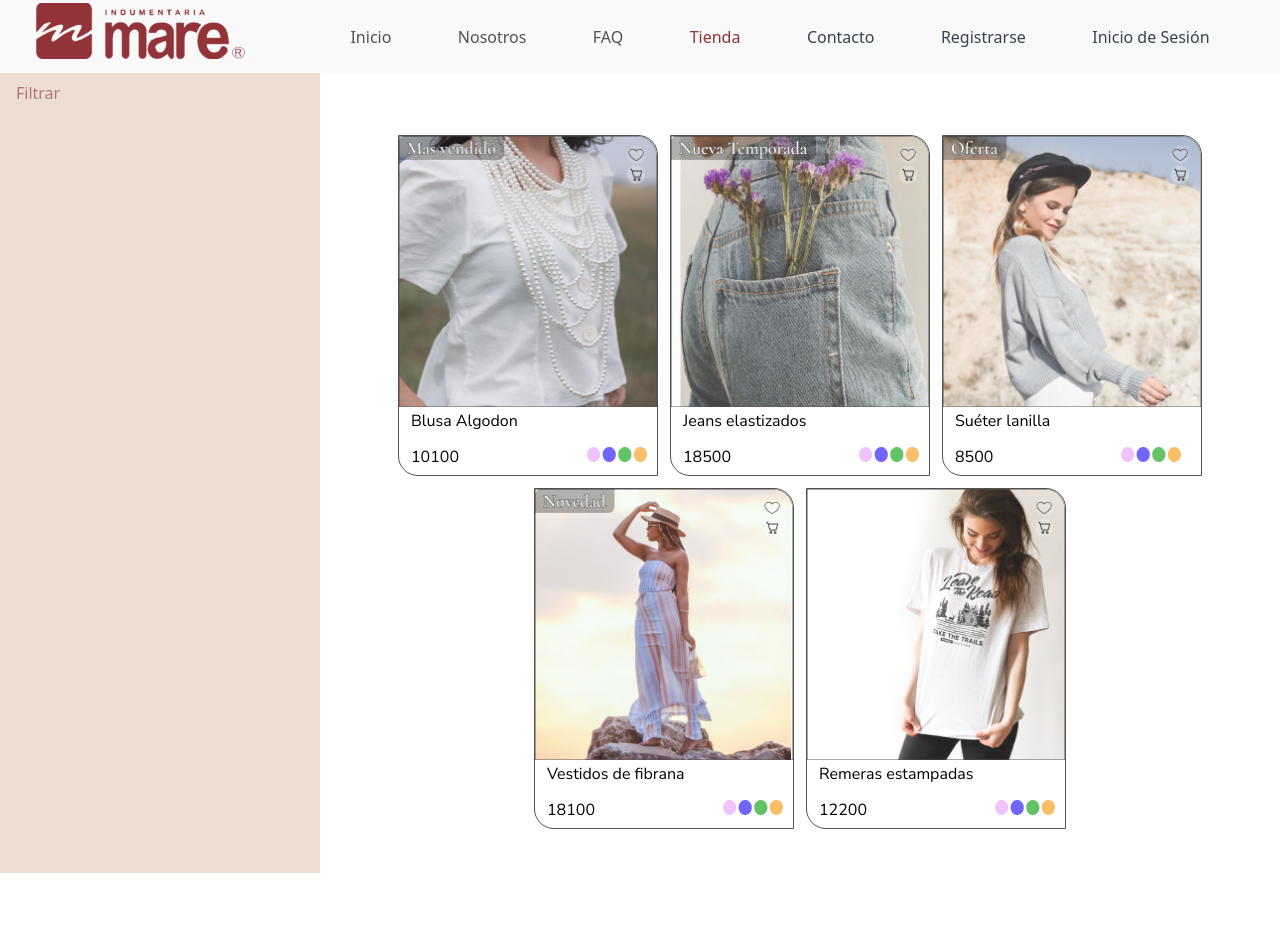
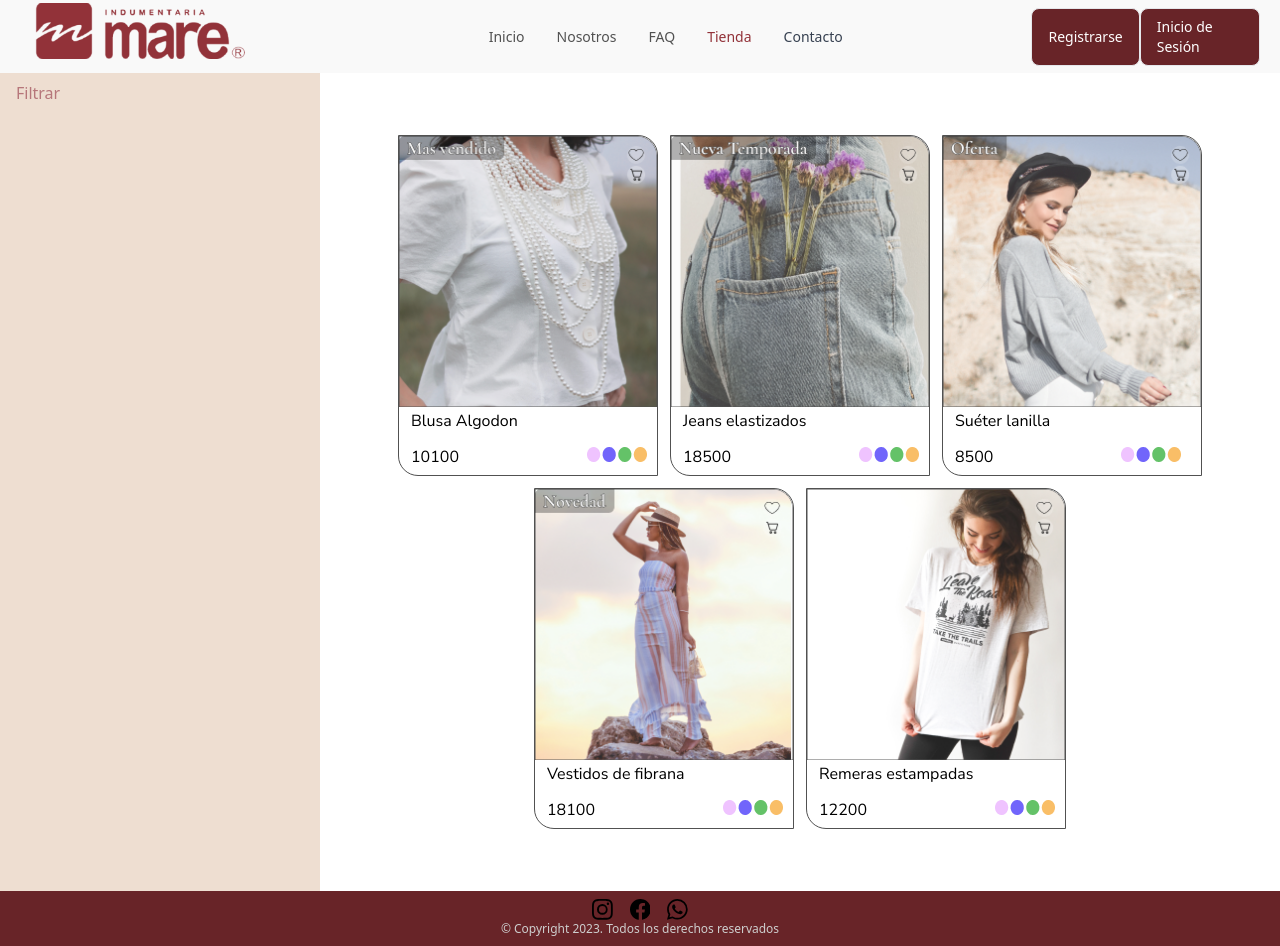
Before and after one commit to No-Country/c-14-31-n-java-react, a React (Vite) app in the folder client/: page /store in a window 1280 px wide. Before the commit the page ends 891 px from the top, so only its background shows below. Built offline with nearby package versions, Linux system fonts and the light colour scheme.

Commit message:
feat: Change in Head and Store Components

```diff
--- a/client/src/components/header/Header.jsx
+++ b/client/src/components/header/Header.jsx
@@ -58,11 +58,12 @@ const Header = () => {
       <nav
         className={`w-3/4 absolute top-[4.5625rem] transition-all duration-500 ease-in-out z-50  bg-neutral-50 ${
           toggleMenu ? "left-0" : "-left-full"
-        } lg:left-0 lg:w-3/4 lg:h-[4.5625rem] lg:top-0 lg:relative lg:flex lg:items-center`}>
-        <ul className="space-y-1 lg:space-y-0 lg:flex lg:w-full lg:justify-evenly">
+        } lg:left-0 lg:w-3/4 lg:h-[4.5625rem] lg:top-0 lg:relative lg:flex lg:items-center lg:text-sm`}>
+        <ul className="space-y-1 lg:space-y-0 lg:flex lg:w-full xl:justify-between ">
+          <div className="lg:w-3/5 lg:flex lg:justify-center xl:w-4/5">
             <Link
               to={"/"}
-            className="flex items-center gap-2 lg:gap-x-1 rounded-lg px-4 py-2 text-neutral-900">
+              className="flex items-center gap-2 lg:gap-x-1 rounded-lg px-4 py-2 text-neutral-900 ">
               <span className="font-medium"> Inicio </span>
             </Link>
 
@@ -129,16 +130,20 @@ const Header = () => {
             <li className="flex items-center gap-2 lg:gap-x-1 rounded-lg px-4 py-2 text-gray-700 lg:relative ">
               <span className="font-medium"> Contacto</span>
             </li>
+          </div>
+
+          <div className="lg:w-2/5 lg:flex lg:justify-around xl:w-1/4">
             <Link
               to={"/register"}
-            className="flex items-center gap-2 lg:gap-x-1 rounded-lg px-4 py-2 text-gray-700 lg:relative ">
+              className="flex items-center gap-2 lg:gap-x-1 rounded-lg px-4 py-2 text-gray-700 lg:relative border bg-primary-700 lg:text-white lg:hover:bg-white lg:hover:border-primary-700  lg:hover:text-primary-700 transition ease-in-out duration-500 ">
               <span className="font-medium">Registrarse</span>
             </Link>
             <Link
               to={"/login"}
-            className="flex items-center gap-2 lg:gap-x-1 rounded-lg px-4 py-2 text-gray-700 lg:relative ">
+              className="flex items-center gap-2 lg:gap-x-1 rounded-lg px-4 py-2 text-gray-700 lg:relative border bg-primary-700 lg:bg-primary-700 lg:text-white lg:hover:bg-white lg:hover:text-primary-700 transition ease-in-out duration-500">
               <span className="font-medium">Inicio de Sesión</span>
             </Link>
+          </div>
 
           {/*<Link
             className="flex items-center gap-2 lg:gap-x-1 rounded-lg px-4 py-2 text-gray-700"
--- a/client/src/pages/store/Store.jsx
+++ b/client/src/pages/store/Store.jsx
@@ -1,5 +1,6 @@
 import { useState } from "react";
 import Header from "../../components/header/Header";
+import { Footer } from "../../components/footer/Footer";
 import Card from "../../components/card/Card";
 
 import example1 from "../../assets/img/ExampleCard1.png";
@@ -7,15 +8,16 @@ import example2 from "../../assets/img/ExampleCard2.png";
 import example3 from "../../assets/img/ExampleCard3.png";
 import example4 from "../../assets/img/ExampleCard4.png";
 import example5 from "../../assets/img/ExampleCard5.png";
+
 import useFetchAllCategories from "../../services/useFetchAllCategories";
 
 const Store = () => {
   const [category, setCategory] = useState("");
 
-  const { allCategories } = useFetchAllCategories();
+  //const { allCategories } = useFetchAllCategories();
 
-  if (!allCategories) return;
-  console.log(allCategories);
+  //if (!allCategories) return;
+  //console.log(allCategories);
 
   const handleChangeCategory = (e) => {
     const categoryOption = e.target.value;
@@ -23,10 +25,10 @@ const Store = () => {
   };
 
   return (
-    <main>
+    <main className="max-w-screen-2xl m-auto">
       <Header />
       <section className="flex relative ">
-        <article className="w-full h-screen absolute md:w-1/4 md:sticky md:top-0 md:bg-secondary-200">
+        <article className="w-full absolute md:w-1/4 md:sticky md:top-0 md:bg-secondary-200">
           <ul>
             <li className="lg:flex lg:items-center  bg-secondary-200">
               <details className=" group [&_summary::-webkit-details-marker]:hidden  lg:relative">
@@ -38,7 +40,7 @@ const Store = () => {
 
                 <ul>
                   <li className="lg:flex lg:items-center">
-                    <details className=" group/categories [&_summary::-webkit-details-marker]:hidden  lg:relative">
+                    <details className=" group/categories [&_summary::-webkit-details-marker]:hidden lg:relative">
                       <summary className="group/categories flex items-center justify-between rounded-lg px-4 py-2  text-primary-300 ">
                         <div className="flex items-center gap-2 lg:gap-x-2">
                           <span className="font-medium"> Categoria </span>
@@ -60,7 +62,7 @@ const Store = () => {
                         </span>
                       </summary>
 
-                      <ul className="mt-2 space-y-1 bg-secondary-300 lg:mt-3 lg:w-36 lg:px-3 lg:py-4 lg:absolute lg:bg-neutral-100">
+                      <ul className="mt-2 space-y-1 bg-secondary-300 lg:mt-3 lg:w-52 lg:px-3 lg:py-4 lg:absolute lg:bg-neutral-100">
                         <label htmlFor="remera">
                           <li className="block px-5 py-2 text-sm font-medium text-gray-500 hover:bg-neutral-200 hover:text-gray-700">
                             <input
@@ -147,6 +149,7 @@ const Store = () => {
           <Card img={example5} name="Remeras estampadas" price="12200" />
         </article>
       </section>
+      <Footer />
     </main>
   );
 };
```
Lines whose indentation alone changed are shown as unchanged.
